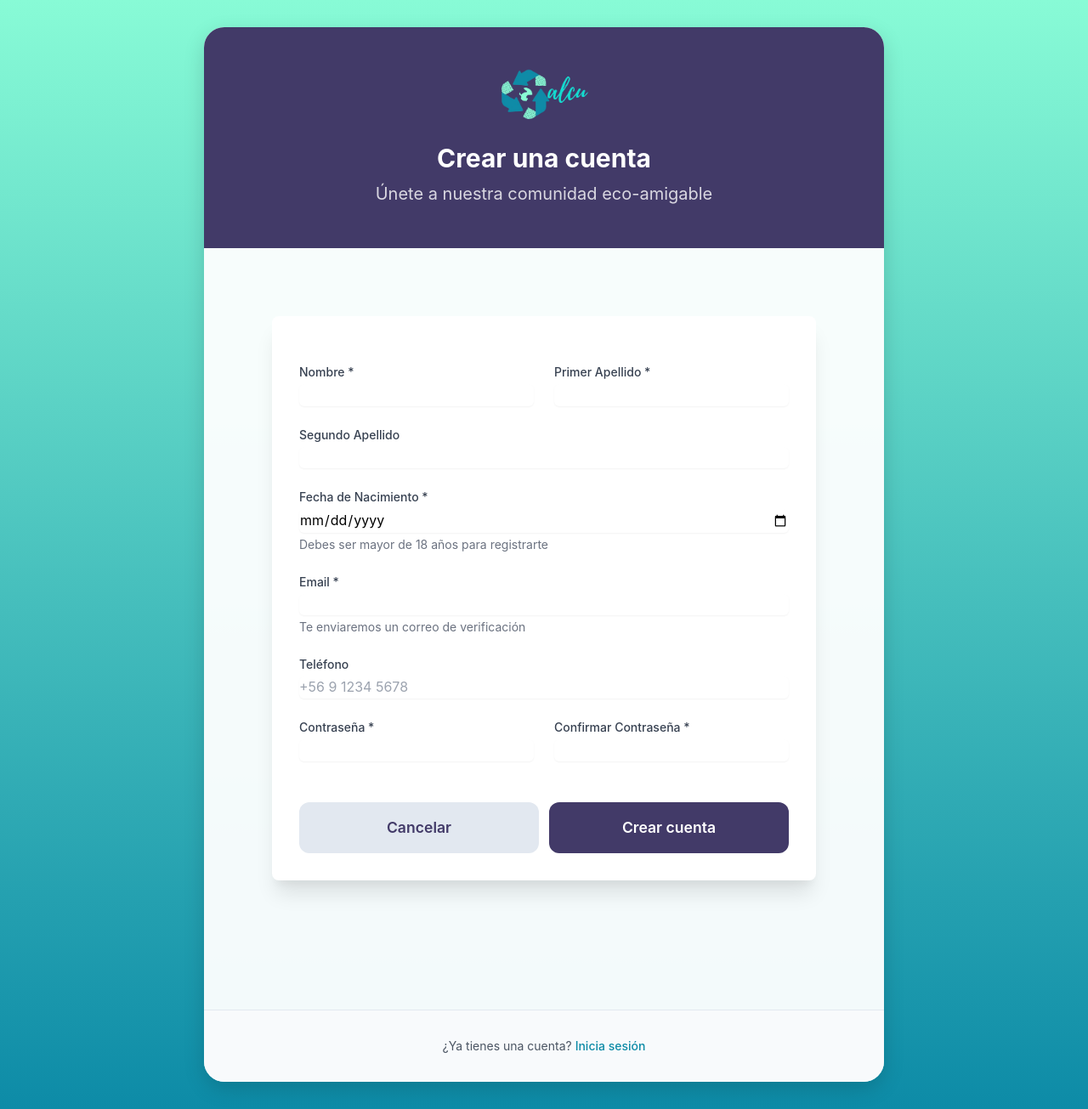
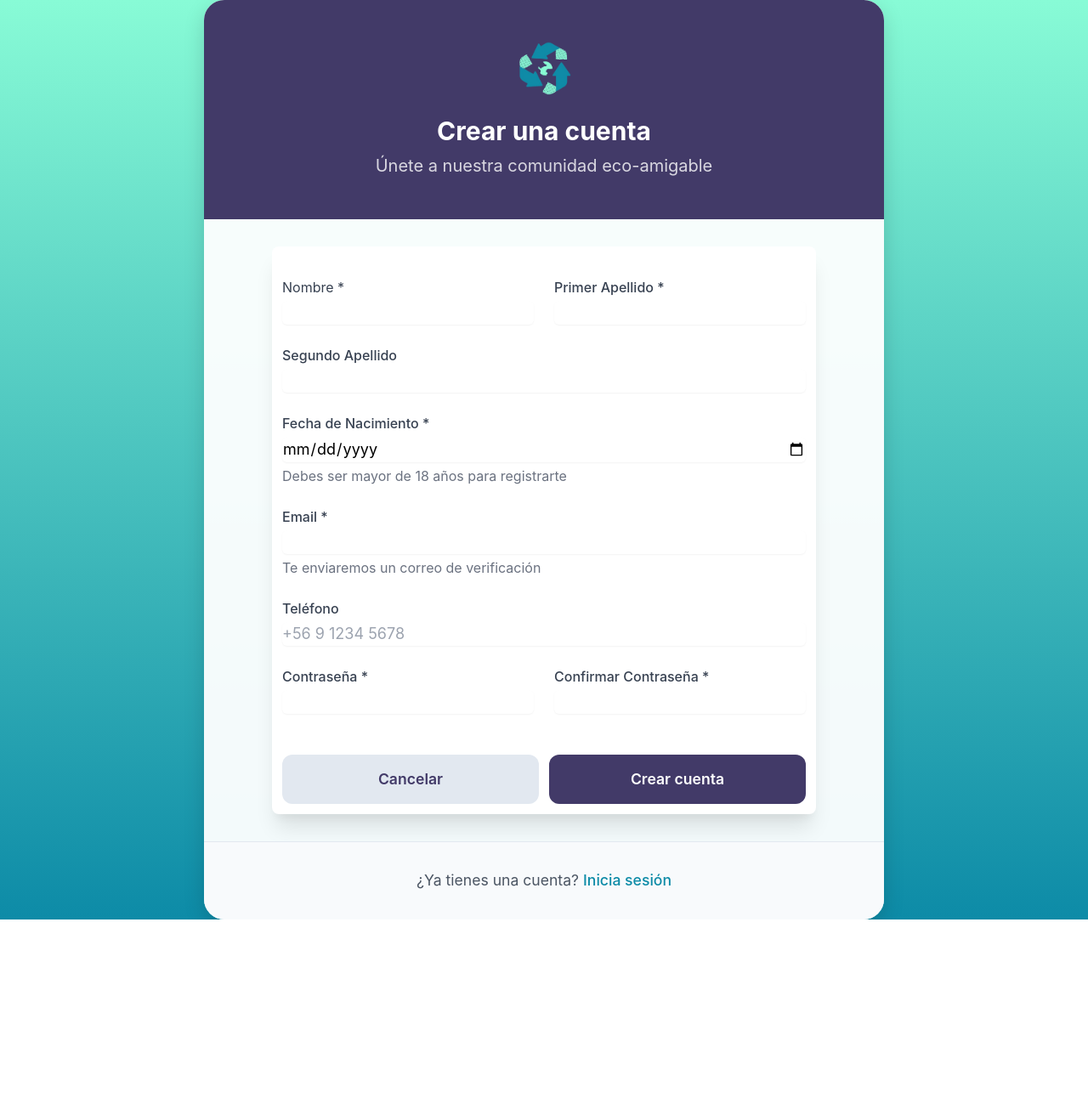
Before and after one commit to MartinVergaraVargas/Glooba, a Flask app: page /auth/signup in a window 1280 px wide. Shown: the whole page at 85% size. After the commit the page ends 1082 px from the top, so only its background shows below. Run offline with Flask 3, Linux system fonts and the light colour scheme; some libraries are stand-ins or nearby versions.

Commit message:
Se aumenta tamaño de html login y signup

```diff
--- a/Glooba/blueprints/auth/templates/signup.html
+++ b/Glooba/blueprints/auth/templates/signup.html
@@ -6,10 +6,9 @@
 {% endblock %}
 
 {% block auth_content %}
-<div class="min-h-screen bg-gradient-to-b from-[#0d8ba7] to-[#88fbd6] py-8">
 <div class="max-w-2xl mx-auto px-4">
     <!-- Formulario -->
-        <div class="bg-white rounded-lg shadow-xl p-8">
+    <div class="bg-white rounded-lg shadow-xl p-3">
         <form method="POST" action="{{ url_for('auth.signup') }}" class="space-y-6" id="registroForm">
             {{ form.hidden_tag() }}
             <!-- Información Personal -->
@@ -17,89 +16,89 @@
                 <div class="grid grid-cols-1 md:grid-cols-2 gap-6">
                     <!-- Nombre -->
                     <div>
-                            <label for="nombre" class="block text-sm font-medium text-gray-700">Nombre *</label>
+                        <label for="nombre" class="block text-gray-700">Nombre *</label>
                         <input type="text"
                                 name="nombre"
                                 id="nombre"
                                 required
-                                   class="mt-1 block w-full rounded-md border-gray-300 shadow-sm focus:border-[#0d8ba7] focus:ring focus:ring-[#0d8ba7] focus:ring-opacity-50">
+                                class="text-lg mt-1 block w-full rounded-md border-gray-300 shadow-sm focus:border-[#0d8ba7] focus:ring focus:ring-[#0d8ba7] focus:ring-opacity-50">
                     </div>
 
                     <!-- Primer Apellido -->
                     <div>
-                            <label for="apellido1" class="block text-sm font-medium text-gray-700">Primer Apellido *</label>
+                        <label for="apellido1" class="block font-medium text-gray-700">Primer Apellido *</label>
                         <input type="text"
                                 name="apellido1"
                                 id="apellido1"
                                 required
-                                   class="mt-1 block w-full rounded-md border-gray-300 shadow-sm focus:border-[#0d8ba7] focus:ring focus:ring-[#0d8ba7] focus:ring-opacity-50">
+                                class="text-lg mt-1 block w-full rounded-md border-gray-300 shadow-sm focus:border-[#0d8ba7] focus:ring focus:ring-[#0d8ba7] focus:ring-opacity-50">
                     </div>
                 </div>
 
                 <!-- Segundo Apellido -->
                 <div>
-                        <label for="apellido2" class="block text-sm font-medium text-gray-700">Segundo Apellido</label>
+                    <label for="apellido2" class="block font-medium text-gray-700">Segundo Apellido</label>
                     <input type="text"
                             name="apellido2"
                             id="apellido2"
-                               class="mt-1 block w-full rounded-md border-gray-300 shadow-sm focus:border-[#0d8ba7] focus:ring focus:ring-[#0d8ba7] focus:ring-opacity-50">
+                            class="text-lg mt-1 block w-full rounded-md border-gray-300 shadow-sm focus:border-[#0d8ba7] focus:ring focus:ring-[#0d8ba7] focus:ring-opacity-50">
                 </div>
 
                 <!-- Fecha de Nacimiento -->
                 <div>
-                        <label for="fecha_nacimiento" class="block text-sm font-medium text-gray-700">Fecha de Nacimiento *</label>
+                    <label for="fecha_nacimiento" class="block font-medium text-gray-700">Fecha de Nacimiento *</label>
                     <input type="date"
                             name="fecha_nacimiento"
                             id="fecha_nacimiento"
                             required
                             max="{{ fecha_maxima }}"
-                               class="mt-1 block w-full rounded-md border-gray-300 shadow-sm focus:border-[#0d8ba7] focus:ring focus:ring-[#0d8ba7] focus:ring-opacity-50">
-                        <p class="mt-1 text-sm text-gray-500">Debes ser mayor de 18 años para registrarte</p>
+                            class="text-lg mt-1 block w-full rounded-md border-gray-300 shadow-sm focus:border-[#0d8ba7] focus:ring focus:ring-[#0d8ba7] focus:ring-opacity-50">
+                    <p class="mt-1  text-gray-500">Debes ser mayor de 18 años para registrarte</p>
                 </div>
 
                 <!-- Email -->
                 <div>
-                        <label for="email" class="block text-sm font-medium text-gray-700">Email *</label>
+                    <label for="email" class="block font-medium text-gray-700">Email *</label>
                     <input type="email"
                             name="email"
                             id="email"
                             required
-                               class="mt-1 block w-full rounded-md border-gray-300 shadow-sm focus:border-[#0d8ba7] focus:ring focus:ring-[#0d8ba7] focus:ring-opacity-50">
-                        <p class="mt-1 text-sm text-gray-500">Te enviaremos un correo de verificación</p>
+                            class="text-lg mt-1 block w-full rounded-md border-gray-300 shadow-sm focus:border-[#0d8ba7] focus:ring focus:ring-[#0d8ba7] focus:ring-opacity-50">
+                    <p class="mt-1  text-gray-500">Te enviaremos un correo de verificación</p>
                 </div>
 
                 <!-- Teléfono -->
                 <div>
-                        <label for="telefono" class="block text-sm font-medium text-gray-700">Teléfono</label>
+                    <label for="telefono" class="block  font-medium text-gray-700">Teléfono</label>
                     <input type="tel"
                             name="telefono"
                             id="telefono"
                             placeholder="+56 9 1234 5678"
-                               class="mt-1 block w-full rounded-md border-gray-300 shadow-sm focus:border-[#0d8ba7] focus:ring focus:ring-[#0d8ba7] focus:ring-opacity-50">
+                            class="text-lg mt-1 block w-full rounded-md border-gray-300 shadow-sm focus:border-[#0d8ba7] focus:ring focus:ring-[#0d8ba7] focus:ring-opacity-50">
                 </div>
 
                 <!-- Contraseña -->
                 <div class="grid grid-cols-1 md:grid-cols-2 gap-6">
                     <div>
-                            <label for="password" class="block text-sm font-medium text-gray-700">Contraseña *</label>
+                        <label for="password" class="block  font-medium text-gray-700">Contraseña *</label>
                         <input type="password"
                                 name="password"
                                 id="password"
                                 required
                                 minlength="8"
-                                   class="mt-1 block w-full rounded-md border-gray-300 shadow-sm focus:border-[#0d8ba7] focus:ring focus:ring-[#0d8ba7] focus:ring-opacity-50">
+                                class="text-lg mt-1 block w-full rounded-md border-gray-300 shadow-sm focus:border-[#0d8ba7] focus:ring focus:ring-[#0d8ba7] focus:ring-opacity-50">
                     </div>
                     <div>
-                            <label for="password_confirm" class="block text-sm font-medium text-gray-700">Confirmar Contraseña *</label>
+                        <label for="password_confirm" class="block  font-medium text-gray-700">Confirmar Contraseña *</label>
                         <input type="password"
                                 name="password_confirm"
                                 id="password_confirm"
                                 required
                                 minlength="8"
-                                   class="mt-1 block w-full rounded-md border-gray-300 shadow-sm focus:border-[#0d8ba7] focus:ring focus:ring-[#0d8ba7] focus:ring-opacity-50">
+                                class="text-lg mt-1 block w-full rounded-md border-gray-300 shadow-sm focus:border-[#0d8ba7] focus:ring focus:ring-[#0d8ba7] focus:ring-opacity-50">
                     </div>
                 </div>
-                    <!-- <div class="text-sm text-gray-500">
+                <!-- <div class=" text-gray-500">
                     <p>La contraseña debe tener al menos:</p>
                     <ul class="list-disc pl-5 space-y-1 mt-1">
                         <li id="length-check">8 caracteres</li>
@@ -121,7 +120,7 @@
                                 required
                                 class="h-4 w-4 text-[#0d8ba7] border-gray-300 rounded focus:ring-[#0d8ba7]">
                     </div>
-                        <div class="ml-3 text-sm">
+                    <div class="ml-3 ">
                         <label for="accept_terms" class="font-medium text-gray-700">Acepto los términos y condiciones</label>
                         <p class="text-gray-500">Al registrarte, aceptas nuestros <a href="#" class="text-[#0d8ba7] hover:text-[#423a68]">Términos de Servicio</a> y <a href="#" class="text-[#0d8ba7] hover:text-[#423a68]">Política de Privacidad</a>.</p>
                     </div>
@@ -143,7 +142,7 @@
 
         <!-- Link a Login
         <div class="mt-6 text-center">
-                <p class="text-sm text-gray-600">
+            <p class=" text-gray-600">
                 ¿Ya tienes una cuenta?
                 <a href="{{ url_for('auth.login') }}" class="text-[#0d8ba7] hover:text-[#423a68] font-medium">
                     Inicia sesión
@@ -152,7 +151,7 @@
         </div> -->
     </div>
 </div>
-</div>
+
 
 <script>
     // Formatear teléfono mientras se escribe
@@ -259,7 +258,7 @@
 {% endblock %}
 
 {% block auth_footer %}
-<p class="text-center text-sm text-gray-600">
+<p class="text-center  text-gray-600">
     ¿Ya tienes una cuenta?
     <a href="{{ url_for('auth.login') }}" class="auth-link">
         Inicia sesión
--- a/Glooba/templates/log-base.html
+++ b/Glooba/templates/log-base.html
@@ -27,9 +27,7 @@
             display: flex;
             align-items: center;
             justify-content: center;
-            padding: 2rem;
-            line-height: 1.6;
-            font-size: 16px;
+
         }
 
         .auth-container {
@@ -60,7 +58,7 @@
         }
 
         .auth-content {
-            padding: 3rem;  /* Aumentado de 2rem a 3rem */
+            padding: 2rem;
         }
 
         .form-group {
@@ -199,16 +197,15 @@
         @media (max-width: 840px) {  /* Ajustado para el nuevo ancho */
             .auth-container {
                 max-width: 90%;
-                margin: 2rem;
+                margin: 0;
             }
 
             .auth-content {
-                padding: 2rem;
+                padding: 1rem;
             }
 
             body {
-                padding: 1rem;
-                font-size: 14px;  /* Ajuste para móviles */
+                padding: 0;
             }
         }
     </style>
@@ -218,7 +215,7 @@
     <div class="auth-container">
         <div class="auth-header">
             <a href="{{ url_for('main.index') }}">
-                <img src="{{ url_for('static', filename='images/logo.png') }}"
+                <img src="{{ url_for('static', filename='images/CalcuIco.png') }}"
                      alt="Logo"
                      class="mx-auto h-16 w-auto mb-6">  <!-- Aumentado el tamaño y margen -->
             </a>
@@ -226,16 +223,6 @@
         </div>
 
         <div class="auth-content">
-            <!-- {% with messages = get_flashed_messages(with_categories=true) %}
-                {% if messages %}
-                    {% for category, message in messages %}
-                        <div class="flash-message flash-{{ category }}">
-                            {{ message }}
-                        </div>
-                    {% endfor %}
-                {% endif %}
-            {% endwith %} -->
-
             {% block auth_content %}{% endblock %}
         </div>
 
```
Also changed, not shown: Glooba/blueprints/auth/templates/login.html (+8 -5 lines). Lines whose indentation alone changed are shown as unchanged.
